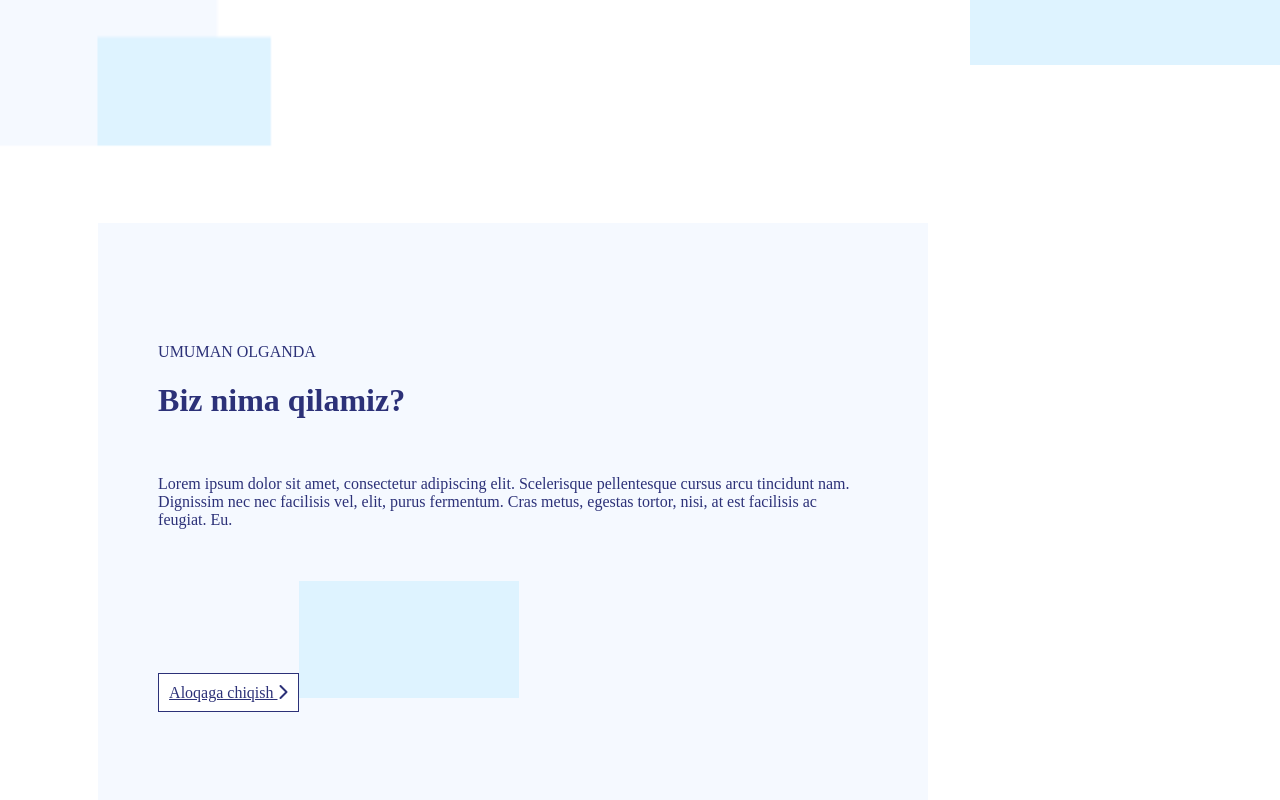
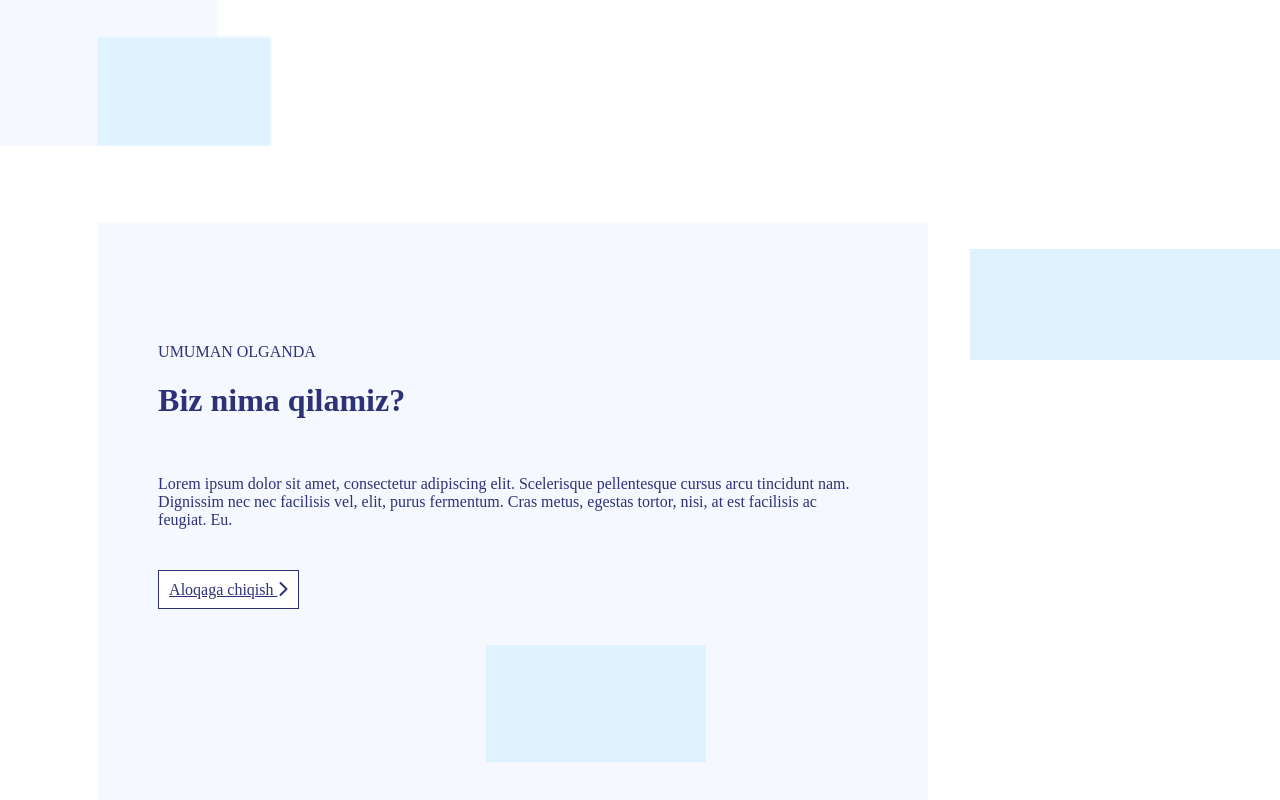
Before and after one commit to hakimov-dev/truck-service-landing, a Vue app: page / in a window 1280 px wide. Shown: the part 1506-2306 px from the top of the page. Built offline with nearby package versions, Linux system fonts and the light colour scheme; the HTML template or start-up script is replaced by a standard one.

Commit message:
Update image position.

```diff
--- a/src/components/Content/components/weWhatDo.vue
+++ b/src/components/Content/components/weWhatDo.vue
@@ -27,8 +27,10 @@ export default {
 
 <style scoped>
   .cardsBottom3{
+      margin-top: 23%;
     position: absolute;
     right: -0px;
+    z-index: -111;
    }
    .cardsBottom2{
        position: absolute;
@@ -50,4 +52,9 @@ export default {
        margin-left: -30px;
    }
 
+   .content-1 img{
+       margin-top: 5%;
+       position: absolute;
+       left: 38%;
+   }
 </style>
```
